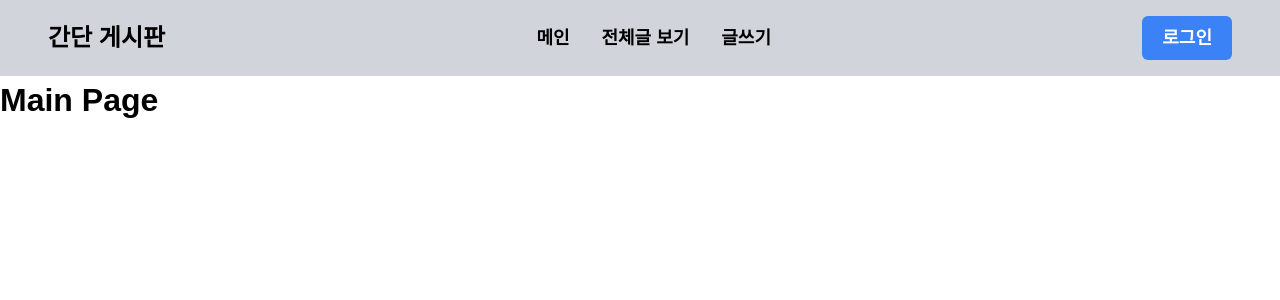
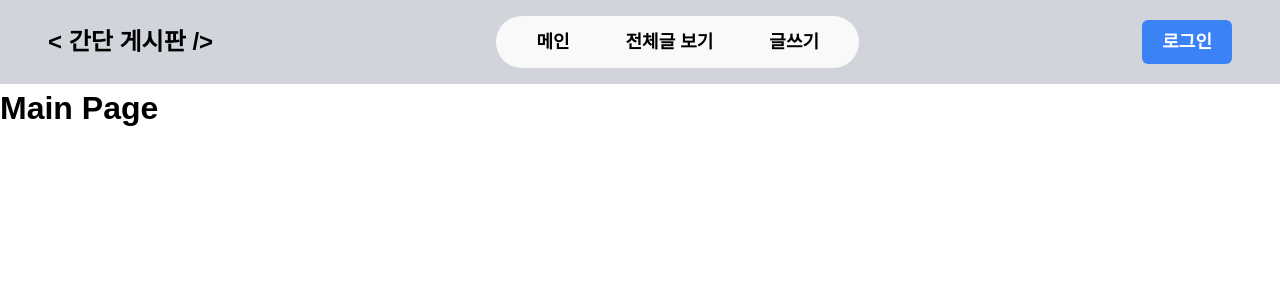
Before and after one commit to karpitony/styled-crud, a React (Vite) app in the folder client/: page / in a window 1280 px wide. Shown: the top 300 px of the page. Built offline with nearby package versions, Linux system fonts and the light colour scheme.

Commit message:
feat: 헤더 스타일 변경

```diff
--- a/client/src/components/layout/Header/Header.styled.tsx
+++ b/client/src/components/layout/Header/Header.styled.tsx
@@ -17,11 +17,18 @@ const Nav = styled.nav`
   }
 `;
 
-// hidden md:flex flex-row list-none
+// hidden md:flex flex-row list-none bg-[#f9f9f9] rounded-full px-6 py-3 gap-6
 const DesktopUl = styled.ul`
   display: none;
+  padding-top: 0.75rem;
+  padding-bottom: 0.75rem;
+  padding-left: 1.5rem;
+  padding-right: 1.5rem;
   flex-direction: row;
+  gap: 1.5rem;
+  border-radius: 9999px;
   list-style-type: none;
+  background: #f9f9f9;
 
 
   @media (min-width: 768px) {
@@ -38,17 +45,17 @@ const Li = styled.li`
   font-weight: 600;
 `;
 
-// px-2 py-2 md:px-4 bg-blue-500 rounded-md border-2 border-blue-700
-// font-semibold text-white text-sm md:text-lg
+// px-3 py-2 md:px-4 bg-blue-500 rounded-md border-2 border-blue-700
+// font-semibold text-white text-base md:text-lg
 const LoginButton = styled.button`
   padding-top: 0.5rem;
   padding-bottom: 0.5rem;
-  padding-left: 0.5rem;
-  padding-right: 0.5rem;
+  padding-left: 0.75rem;
+  padding-right: 0.75rem;
   border-radius: 0.375rem;
   border-width: 2px;
   border-color: #1D4ED8;
-  font-size: 0.875rem;
+  font-size: 1rem;
   line-height: 1.25rem;
   font-weight: 600;
   color: #ffffff;
--- a/client/src/components/layout/Header/Header.tsx
+++ b/client/src/components/layout/Header/Header.tsx
@@ -12,7 +12,7 @@ export default function Header() {
 
   return (
     <Nav>
-      <h1>간단 게시판</h1>
+      <h1 onClick={() => navigate('/')}>{'< 간단 게시판 />'}</h1>
       <DesktopUl>
         <Li><a href="/">메인</a></Li>
         <Li><a href="/post-list">전체글 보기</a></Li>
```
